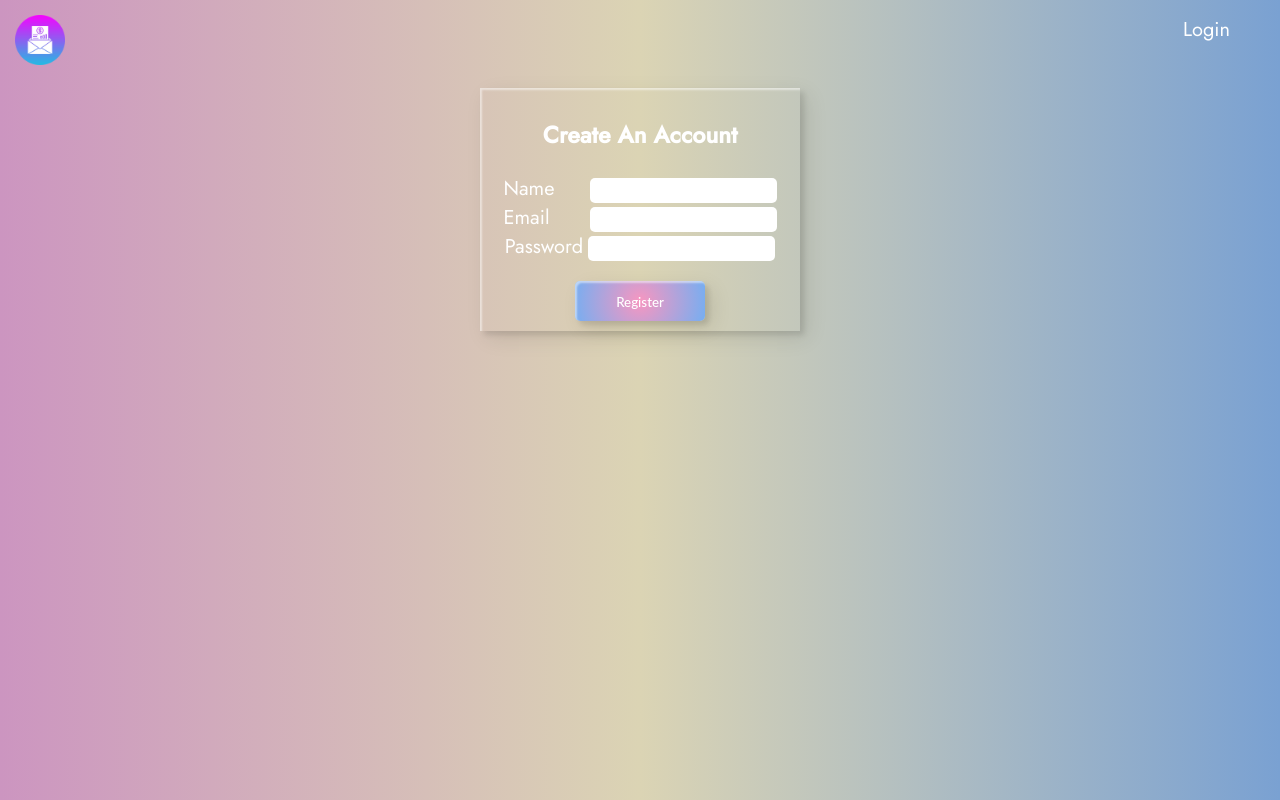
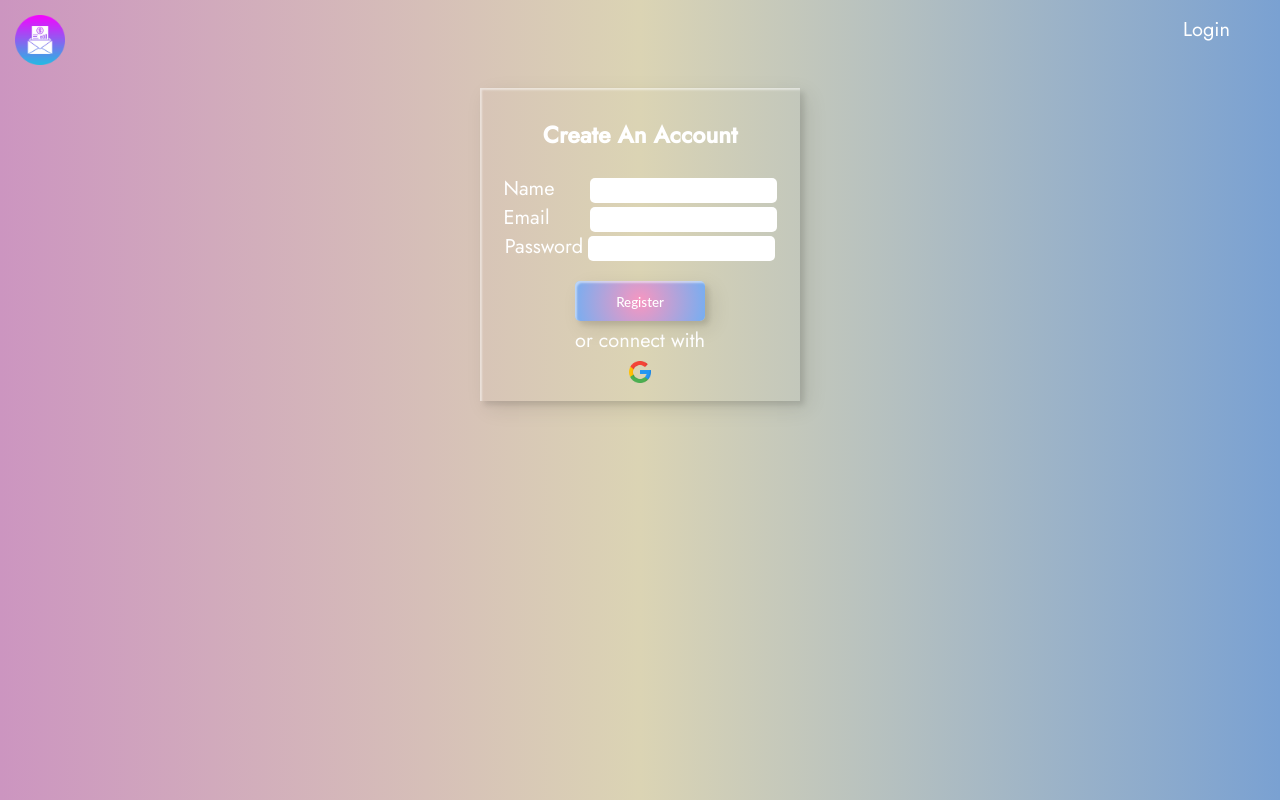
Before and after one commit to Kristina1901/Chat, a React (Create React App) app: page /register in a window 1280 px wide. Built offline with nearby package versions, Linux system fonts and the light colour scheme; no server answers.

Commit message:
added User registration

```diff
--- a/src/components/Register/Register.jsx
+++ b/src/components/Register/Register.jsx
@@ -1,5 +1,5 @@
 import React, {useState} from "react"
-import {createUserWithEmailAndPassword} from 'firebase/auth'
+import {createUserWithEmailAndPassword,  GoogleAuthProvider, getAuth, signInWithPopup,} from 'firebase/auth'
 import {auth, db} from '../../firebase'
 import {setDoc, doc, Timestamp} from 'firebase/firestore'
 import {useNavigate} from 'react-router-dom'
@@ -41,11 +41,36 @@ const Register =() => {
 
       }
     }
+    async function login () {
+        const provider = new GoogleAuthProvider();
+        const auth = getAuth();
+        signInWithPopup(auth, provider)
+          .then((result) => {
+            // This gives you a Google Access Token. You can use it to access the Google API.
+            const credential = GoogleAuthProvider.credentialFromResult(result);
+            const token = credential.accessToken;
+            // The signed-in user info.
+            const user = result.user;
+            setDoc(doc(db, 'users', result.user.uid), {
+                uid: user.uid,
+                name: user.displayName,
+                email: user.email,
+                createdAt: Timestamp.fromDate(new Date()),
+                isOnline: true,
+                avatar: user.photoURL
+            })
+            setData({name: '', email: '', password: '', error: null, loading: false})
+            navigate("/", { replace: true });
+            }).catch((error) => {
+                setData({...data, error: error.message, loading: false})
+           });
+    }
     const {name, email, password, error, loading} = data
 
     return (
         <section className={s.register}>
-            <form onSubmit={handleSubmit} className={s.form}>
+            <div className={s.form}>
+            <form onSubmit={handleSubmit}>
             <h3>Create An Account</h3>
                 <div className={s.field}>
                     <label className={s.name}>Name
@@ -66,8 +91,15 @@ const Register =() => {
                 <div>
                     <button disabled={loading} className={s.customBtn}>{loading? "Creating...": "Register"}</button>
                 </div>
-            </form>
-        </section>
+               </form>
+               <div>
+                <p>or connect with</p>
+                <button className={s.btnGoogle} onClick={login}>
+                    <div className={s.sign}></div>
+                </button>
+            </div>
+            </div>
+            </section>
     )
 }
 export default Register
--- a/src/components/Register/Register.module.css
+++ b/src/components/Register/Register.module.css
@@ -37,7 +37,7 @@ h3 {
   }
   .customBtn {
     background: rgb(247,150,192);
-  background: radial-gradient(circle, rgba(247,150,192,1) 0%, rgba(118,174,241,1) 100%);
+    background: radial-gradient(circle, rgba(247,150,192,1) 0%, rgba(118,174,241,1) 100%);
     line-height: 42px;
     padding: 0;
     border: none;
@@ -136,3 +136,18 @@ h3 {
     border-radius: 5px;
     padding: 5px;
  }
+ .sign {
+  background-image: url(./google.png);
+  width: 22px;
+  height: 22px;
+  background-repeat: no-repeat;
+  background-position: center;
+  background-size: cover;
+ }
+ .btnGoogle {
+  background: transparent;
+  border: none;
+ }
+ p {
+  color: white;
+ }
```
Also changed, not shown: src/components/Register/google.png (added).
